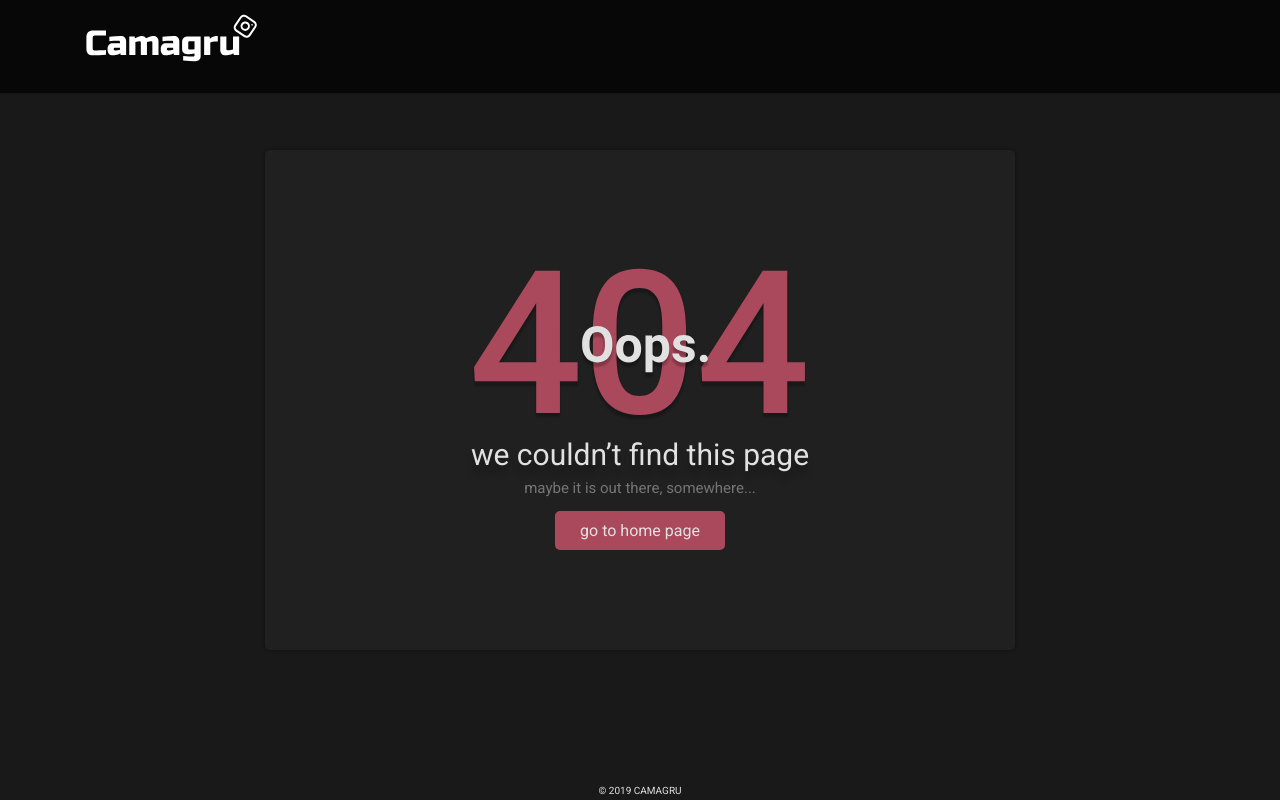
After one commit to Pinkyboi/CAMAGRU, a PHP site: page /404.php in a window 1280 px wide. The commit adds this page. Run offline with PHP 8.4, Linux system fonts and the light colour scheme.

Commit message:
add bonus and micro fixes

```diff
--- /dev/null
+++ b/404.php
@@ -0,0 +1,23 @@
+<?php
+    include('./function/CreateHTMLPost.php');
+    headCreate();
+    navbar(1);
+?>
+<body>
+      <div class="container contain404">
+            <div id="field404">
+                <div class="row">
+                        <div class="no-padding col-sm-12">
+                            <div class="logo404"><img src="/imgs/404.svg" alt="404-logo"></div>
+                            <div class="message404">we couldn’t find this page</div>
+                            <div class="submessage">maybe it is out there, somewhere...</div>
+                            <a style="text-decoration:none" href="/viewIndex.php">
+                                <div><span class="backToHome">go to home page</span></div>
+                            </a>
+                        </div>
+                </div>
+            </div>
+      </div>
+      <footer class="footer">© 2019 CAMAGRU</footer>
+</body>
+</html>
--- a/function/CreateHTMLPost.php
+++ b/function/CreateHTMLPost.php
@@ -45,13 +45,17 @@
                 $head .= "<link rel='icon' type='image/png' href='/favicon.png' />";
                 $head .= "<link rel='stylesheet' href='https://stackpath.bootstrapcdn.com/bootstrap/4.3.1/css/bootstrap.min.css'";
                 $head .= "integrity='sha384-ggOyR0iXCbMQv3Xipma34MD+dH/1fQ784/j6cY/iJTQUOhcWr7x9JvoRxT2MZw1T'crossorigin='anonymous'>";
+                $head .= "<link href='https://fonts.googleapis.com/css?family=Roboto&display=swap' rel='stylesheet'>";
                 $head .= "<script src='templet.js'></script>";
                 $head .= "<title>CAMAGRU</title></head>";
                 echo $head;
         }
-        function navbar(){
+        function navbar($use=0){
                 $navbar ="<nav class='navbar navbar-dark'><div class='container'>";
-                if(isset($_SESSION['profile'])){
+                if($use == 1){
+                        $navbar .="<a class='navbar-brand' href='./viewIndex.php'><img src='/imgs/log-logo.svg' alt=''></a>";
+                }
+                else if(isset($_SESSION['profile'])){
                     $navbar .="<a class='navbar-brand' href='./viewGallery.php'><img src='/imgs/log-logo.svg' alt=''></a>";
                     $navbar .="<div style='display:inline-flex'class='intractionAccount'>";
                     $navbar .="<div class='navProfile' >";
--- a/function/verifieRegistration.php
+++ b/function/verifieRegistration.php
@@ -13,10 +13,11 @@
     }
 
     function    ft_verifie_mail($email,$PDO){
+        $emailFiltred = filter_var($email, FILTER_SANITIZE_EMAIL);
         if($PDO->verifyPDO('users','email',$email)){
             return "this email is already taken.";
         }
-        if(!filter_var($email,FILTER_VALIDATE_EMAIL)){
+        if(!filter_var($email, FILTER_VALIDATE_EMAIL) || $emailFiltred != $email){
             return "please choose a valide email.";
         }
         return NULL;
--- a/templet.js
+++ b/templet.js
@@ -82,7 +82,8 @@ function infiniteloading(e){
                     dead = true;
                     index = document.querySelectorAll('.post').length;
                     var spinner = document.querySelector('.spinner');
-                    spinner.style.display ='block';
+                    if(spinner)
+                        spinner.style.display ='block';
                     var statement = "/function/CreateHTMLPost.php?use=reload&index="+index;
                     setTimeout(function(){resendQuery(statement,2);}, 2000);
                     setTimeout(function(){spinner.style.display ='none'}, 3000);
--- a/tremplet.css
+++ b/tremplet.css
@@ -34,6 +34,12 @@ a:hover {
 }
 
 body {
+    max-width: 100% !important;
+    overflow-x: hidden !important;
+}
+
+body {
+    font-family: 'Roboto', sans-serif !important;
     color: #E1E1E1 !important;
     background-color: #1a1919 !important;
 }
@@ -258,6 +264,9 @@ hr {
 .mail {
     max-width: 400px;
 }
+.contain404{
+    max-width: 750px;
+}
 
 #card {
     position: absolute;
@@ -272,6 +281,39 @@ hr {
     box-shadow: 0 0 0.2rem rgba(0, 0, 0, 0.5);
 }
 
+#field404 {
+    position: absolute;
+    left: 50%;
+    top: 50%;
+    transform: translate(-50%, -50%);
+    width: 750px;
+    height: 500px;
+    text-align: center;
+    border-radius: 5px;
+    background-color: #202020;
+    box-shadow: 0 0 0.2rem rgba(0, 0, 0, 0.5);
+    display: flex;
+    justify-content: center;
+    flex-direction: column;
+    text-align: center;
+}
+#field404 .message404{
+    color: #E2E1E1;
+    font-size: 30px;
+    text-shadow: 0em 0.3em 0.2em rgba(0,0,0,0.25);
+}
+#field404 .submessage{
+    color: #757575;
+    font-size: 15px;
+    padding-bottom: 20px;
+}
+#field404 .backToHome{
+    color: #E2E1E1;
+    margin-top: 10px;
+    padding: 10px 25px;
+    background-color: #AA495C;
+    border-radius: 5px;
+}
 #card .field {
     padding-top: 60px;
 }
@@ -619,7 +661,7 @@ form .sticker-input {
 
 
 .choiceLog {
-    font-family: 'Segoe UI', Tahoma, Geneva, Verdana, sans-serif;
+    font-family: Roboto;
     font-size: 15px;
     padding: 10px 0;
     text-align: center;
@@ -1133,6 +1175,32 @@ input:checked+.slider:before {
         margin-top: 20px;
     }
 }
+
+@media (max-height:600px){
+    .mail,.contain404{
+        position: relative;
+    }
+    #card,#field404{
+        transform: translate(-50%, 0%);
+    }
+}
+@media (max-width:850px){
+    #field404{
+        padding: 0 !important;
+        border-radius: 0 !important;
+        width: 100%;
+    }
+}
+
+@media (max-height:700px){
+    .contain404{
+        position: relative;
+    }
+    #field404{
+        transform: translate(-50%, 0%);
+    }
+}
+
 @keyframes shake {
 
     10%,
```
Also changed, not shown: viewIndex.php (+3 -4 lines), imgs/404.svg (added).
